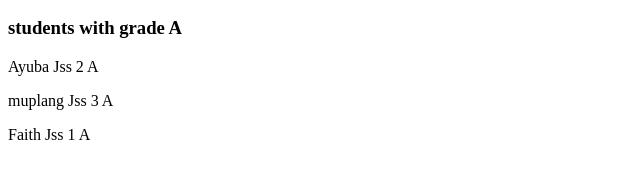
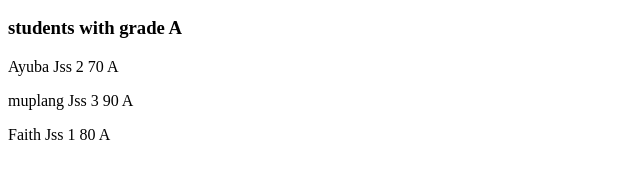
Before and after one commit to samuel17256/student-register, a plain HTML site: page index.html in a window 1280 px wide. Shown: the part 750-944 px from the top of the page, 0-640 px from the left. Drawn offline with Linux system fonts and the light colour scheme.

Commit message:
add changes

```diff
--- a/index.html
+++ b/index.html
@@ -154,15 +154,15 @@
     let  grade5="<p>";
     studentRegister.filter(student => {
         if (student.score >= 70 && student.score <= 100) {
-            grade1 += `<p> ${student.name} ${student.class} A</p>`;
+            grade1 += `<p> ${student.name} ${student.class} ${student.score} A</p>`;
         } else if (student.score >= 60 && student.score <= 69) {
-            grade2 +=`<p> ${student.name} ${student.class} B</p>`;
+            grade2 +=`<p> ${student.name} ${student.class} ${student.score} B</p>`;
         } else if (student.score >= 50 && student.score <= 59) {
-            grade3 += `<p>${student.name} ${student.class} C</p>`;
+            grade3 += `<p>${student.name} ${student.class} ${student.score} C</p>`;
         } else if(student.score >= 40 && student.score <= 49) {
-            grade4 += `<p>${student.name} ${student.class} D</p>`;
+            grade4 += `<p>${student.name} ${student.class} ${student.score} D</p>`;
         }else if(student.score >= 0 && student.score <= 39) {
-            grade5 += `<p>${student.name} ${student.class} F</p>`;
+            grade5 += `<p>${student.name} ${student.class} ${student.score} F</p>`;
         }
     });
 
```
